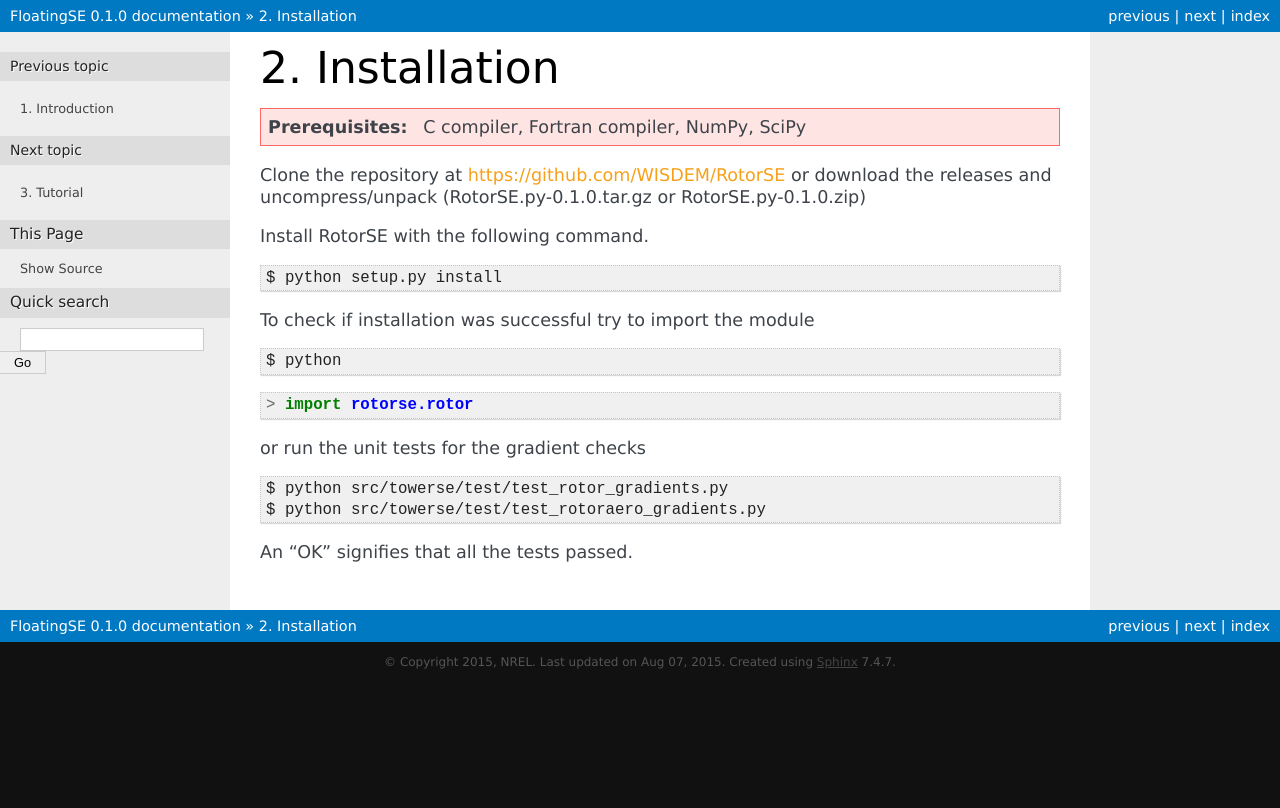
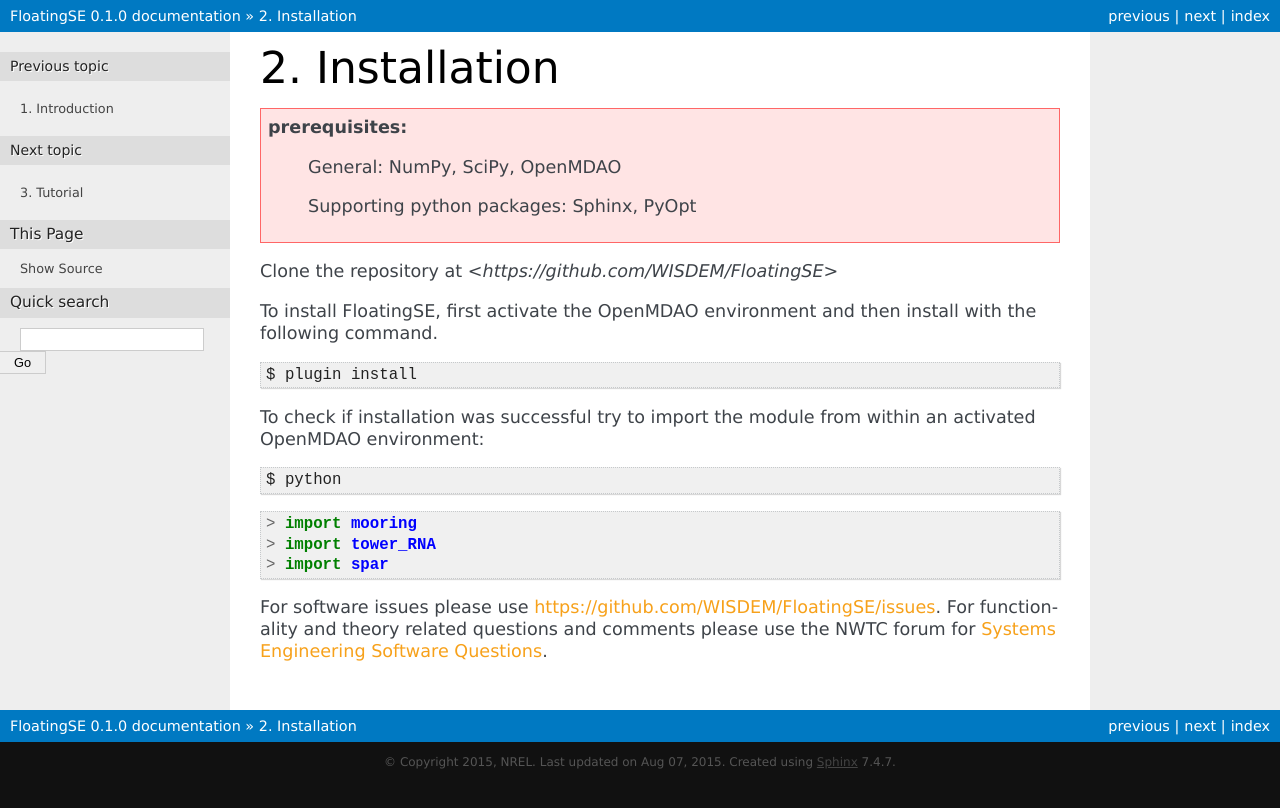
Before and after one commit to WISDEM/FloatingSE, a Sphinx documentation site: the page built from docs/installation.rst, in a window 1280 px wide. Shown: the top 808 px of the page. Built offline with Sphinx 7.4.7, drawn with Linux system fonts in a browser that asks for light colours; some of the changed lines change nothing that is shown.

Commit message:
added docs

```diff
--- a/docs/documentation.rst
+++ b/docs/documentation.rst
@@ -1,107 +1,85 @@
-.. module:: ccblade
+.. _documentation-label:
 
-.. _interfaces-label:
+Documentation
+-------------
 
-Module Documentation
---------------------
+Documentation for FloatingSE
+^^^^^^^^^^^^^^^^^^^^^^^^^^^^^^^^^
 
-The main methodology is contained in :ref:`CCBlade <ccblade-class-label>`.  Airfoil data is provided by any object that implements :ref:`AirfoilInterface <airfoil-interface-label>`.  The helper class :ref:`CCAirfoil <ccairfoil-class-label>` is provided as a useful default implementation for AirfoilInterface.  If CCAirfoil is not used, the user must provide an implementation that produces :math:`C^1` continuous output (or else accept non-smooth aerodynamic calculations from CCBlade).  Some of the underlying implementation for CCBlade is written in Fortran for computational efficiency.
+The following inputs and outputs are defined for NREL_CSM_BOS:
 
-.. only:: latex
+.. literalinclude:: ../src/plant_costsse/nrel_csm_bos/nrel_csm_bos.py
+    :language: python
+    :start-after: bos_csm_assembly(Assembly)
+    :end-before: def configure(self)
+    :prepend: class bos_csm_assembly(Assembly):
 
-    An HTML version of this documentaion is available that is better formatted for reading the code documentation and contains hyperlinks to the source code.
+Referenced Balance of Station Cost Modules
+===========================================
+.. module:: plant_costsse.nrel_csm_bos.nrel_csm_bos
+.. class:: bos_csm_component
+.. class:: bos_csm_assembly
 
-.. _airfoil-interface-label:
-
-Airfoil Interface
-^^^^^^^^^^^^^^^^^
-The airfoil objects used in CCBlade need only implement the following evaluate() method.  Although using :ref:`CCAirfoil <ccairfoil-class-label>` for the implementation is recommended, any custom class can be used.
-
-
-.. rubric:: Class Summary:
-
-.. autointerface:: AirfoilInterface
+Referenced PPI Index Models (via commonse.config)
+=================================================
+.. module:: commonse.csmPPI
+.. class:: PPI
 
 
 
-.. _ccairfoil-class-label:
+.. currentmodule:: plant_costsse.nrel_csm_opex.nrel_csm_opex
 
-CCAirfoil Class
-^^^^^^^^^^^^^^^
-CCAirfoil is a helper class used to evaluate airfoil data with a continuously differentiable bivariate spline across the angle of attack and Reynolds number.  The degree of the spline polynomials across the Reynolds number is summarized in the following table (the same applies to the angle of attack although generally, the number of points for the angle of attack is much larger).
+Documentation for NREL_CSM_OPEX
+^^^^^^^^^^^^^^^^^^^^^^^^^^^^^^^^^
 
-.. only:: latex
+The following inputs and outputs are defined for NREL_CSM_OPEX:
 
-    TABLE CAPTION:: Degree of spline across Reynolds number.
+.. literalinclude:: ../src/plant_costsse/nrel_csm_opex/nrel_csm_opex.py
+    :language: python
+    :start-after: opex_csm_assembly(Assembly)
+    :end-before: def configure(self)
+    :prepend: class opex_csm_assembly(Assembly):
 
-========= =====================
-len(Re)    degree of spline
-========= =====================
-1            constant
-2            linear
-3            quadratic
-4+           cubic
-========= =====================
+Referenced Operational Expenditure Modules
+===========================================
+.. module:: plant_costsse.nrel_csm_opex.nrel_csm_opex
+.. class:: opex_csm_component
+.. class:: opex_csm_assembly
+
+Referenced PPI Index Models (via commonse.config)
+=================================================
+.. module:: commonse.csmPPI
+.. class:: PPI
 
 
-.. rubric:: Class Summary:
+.. currentmodule:: plant_costsse.ecn_offshore_opex.ecn_offshore_opex
 
-.. only:: latex
+Documentation for ECN_Offshore_OPEX
+^^^^^^^^^^^^^^^^^^^^^^^^^^^^^^^^^^^^
 
-    .. autoclass:: CCAirfoil
-        :members:
+The following inputs and outputs are defined for NREL_CSM_OPEX:
 
+.. literalinclude:: ../src/plant_costsse/ecn_offshore_opex/ecn_offshore_opex.py
+    :language: python
+    :start-after: opex_ecn_assembly(Assembly)
+    :end-before: def __init__(self, ssfile=None)
+    :prepend: class opex_ecn_assembly(Assembly):
 
-.. only:: html
+Referenced Operational Expenditure Modules
+===========================================
+.. module:: plant_costsse.ecn_offshore_opex.ecn_offshore_opex
+.. class:: opex_ecn_offshore_component
+.. class:: opex_ecn_assembly
 
-    .. autoclass:: CCAirfoil
+Supporting Models Including Excel Wrapper (via CommonSE)
+=========================================================
+.. module:: plant_costsse.ecn_offshore_opex.ecnomXLS
+.. class:: ecnomXLS
 
-        .. rubric:: Methods
-        .. autosummary::
-            :nosignatures:
+.. module:: commonse.xcel_wrapper
+.. class:: ExcelWrapper
 
-            ~CCAirfoil.initFromAerodynFile
-            ~CCAirfoil.evaluate
-
-
-.. autogenerate
-    .. autosummary::
-        :toctree: generated
-
-        ~CCAirfoil.initFromAerodynFile
-        ~CCAirfoil.evaluate
-
-
-
-
-.. _ccblade-class-label:
-
-CCBlade Class
-^^^^^^^^^^^^^
-This class provides aerodynamic analysis of wind turbine rotor blades using BEM theory.  It can compute distributed aerodynamic loads and integrated quantities such as power, thrust, and torque.  An emphasis is placed on convergence robustness and differentiable output so that it can be used with gradient-based optimization.
-
-.. rubric:: Class Summary:
-
-
-.. only:: latex
-
-    .. autoclass:: CCBlade
-        :members:
-
-.. only:: html
-
-    .. autoclass:: CCBlade
-
-        .. rubric:: Methods
-        .. autosummary::
-            :nosignatures:
-
-            ~CCBlade.distributedAeroLoads
-            ~CCBlade.evaluate
-
-.. autogenerate
-    .. autosummary::
-        :toctree: generated
-
-        ~CCBlade.distributedAeroLoads
-        ~CCBlade.evaluate
+Referenced PPI Index Models (via commonse.config)
+=================================================
+.. module:: commonse.csmPPI
+.. class:: PPI
--- a/docs/index.rst
+++ b/docs/index.rst
@@ -1,11 +1,11 @@
-[CodeName]
+FloatingSE
 ==========
 
 .. only:: html
 
-    [Short Description of Code]
+    Internal structural analysis of the spar structure.
 
-    Author: `Your Name <mailto:email@domain.com>`_
+    Author: `Kelly Huang <mailto:yh393@cornell.edu>`_
 
     .. rubric:: Table of Contents
 
--- a/docs/installation.rst
+++ b/docs/installation.rst
@@ -1,21 +1,23 @@
 Installation
 ------------
 
-.. admonition:: Prerequisites
+.. admonition:: prerequisites
    :class: warning
 
-   C compiler, Fortran compiler, NumPy, SciPy
+	General: NumPy, SciPy, OpenMDAO
 
-Clone the repository at `<https://github.com/WISDEM/RotorSE>`_ or download the releases and uncompress/unpack
-(RotorSE.py-|release|.tar.gz or RotorSE.py-|release|.zip)
+	Supporting python packages: Sphinx, PyOpt
 
-Install RotorSE with the following command.
+Clone the repository at `<https://github.com/WISDEM/FloatingSE>`
+
+
+To install FloatingSE, first activate the OpenMDAO environment and then install with the following command.
 
 .. code-block:: bash
 
-   $ python setup.py install
+   $ plugin install
 
-To check if installation was successful try to import the module
+To check if installation was successful try to import the module from within an activated OpenMDAO environment:
 
 .. code-block:: bash
 
@@ -23,17 +25,12 @@
 
 .. code-block:: python
 
-    > import rotorse.rotor
+	> import mooring
+	> import tower_RNA
+	> import spar
 
-or run the unit tests for the gradient checks
-
-.. code-block:: bash
-
-   $ python src/towerse/test/test_rotor_gradients.py
-   $ python src/towerse/test/test_rotoraero_gradients.py
-
-An "OK" signifies that all the tests passed.
+For software issues please use `<https://github.com/WISDEM/FloatingSE/issues>`_.  For functionality and theory related questions and comments please use the NWTC forum for `Systems Engineering Software Questions <https://wind.nrel.gov/forum/wind/viewtopic.php?f=34&t=1002>`_.
 
 .. only:: latex
 
-    An HTML version of this documentation that contains further details and links to the source code is available at `<http://wisdem.github.io/RotorSE>`_
+    An HTML version of this documentation that contains further details and links to the source code is available at `<http://wisdem.github.io/FloatingSE>`_
--- a/docs/intro.rst
+++ b/docs/intro.rst
@@ -1,6 +1,3 @@
 Introduction
 ------------
-
-High-level overview of code.  Probably just a few paragraphs.  Math can be added using :math:`\exp^x`, you can refer to other sections like :ref:`theory`, and link to the web like `f2py <http://www.scipy.org/F2py/>`_.
-
-If your intro is really short, you may consider omitting this section and just including your description on the index.rst page.
+The set of models contained in this FloatingSE are used to analyze the internal stability of the floating spar-buoy structure for offshore wind turbines.The mooring compoenent is a simplistic model, and a preliminary cost analysis based on price per tonne is also included.
--- a/docs/theory.rst
+++ b/docs/theory.rst
@@ -3,17 +3,8 @@
 Theory
 ------
 
-.. note::
+The theory for the models in this software are based on the API Bulletin 2U for Stability of Cylindrical Shells and idealistic force-moment equations. The sizing tool requires input from adjacent compoenents, such as rotor and tower mass.
 
-    If you need a call out
-
-Put a description of your theory in this page.  You may need full line math
-
-.. math::
-
-    (a, a^\prime) = f_{fp}(a, a^\prime)
-
-You can reference entires in your bibliography on any of the pages using :cite:`Ning2013A-simple-soluti`, where the BibTeX citation key is used.  The code below will generate your bibliography assuming you have put your references in references.bib.
 
 .. only:: html
 
--- a/docs/tutorial.rst
+++ b/docs/tutorial.rst
@@ -1,30 +1,45 @@
 .. _tutorial-label:
 
-.. currentmodule:: rotorse.rotoraero
+.. currentmodule:: plant_costsse.docs.examples.example
+
 
 Tutorial
 --------
 
-You can refer to classes (:class:`AeroBase`), or methods (:meth:`CCAirfoil.initFromAerodynFile`) assuming you have set the module with ..currentmodule or ..module.  You can also refer to modules :mod:`rotorse.rotoraero`.
+Tutorial for FloatingSE
+^^^^^^^^^^^^^^^^^^^^^^^^^^^^
 
-You might want to include a figure (:num:`Figure #somelabel-fig`)
+As an example, let us study the OC3 spar structure for a floating offshore wind turbine.
 
-.. _somelabel-fig:
+The first step is to import the relevant files and set up the component.
 
-.. figure:: /images/figurename.*
-    :height: 4in
-    :align: center
+.. literalinclude:: examples/example.py
+    :start-after: # 1 ---
+    :end-before: # 1 ---
 
-    Caption goes here
+The model relies on some turbine and rotor as well as environmental input parameters that must be specified.  In this case, the tower outer diameters, length, and mass, and the rotor-nacelle-assembly (RNA) mass, center of gravity, and rotor diameter need to be specified. For plant inputs, the number of sections in the spar, water depth, wind reference speed and height, and elevations of spar sections need to be specified. User inputs regarding the material properties of the spar and the mooring system is available if there is a desire to calibrate the model to some known parameters.In addition, the user can choose to specify a stiffener, or let the tool optimize on the best stiffener dimension based on curve fits.
 
-You can also include code from an example.  This is preferable to writing the actual code here in this page, because then you can run the example and test it.
+.. literalinclude:: examples/example.py
+    :start-after: # 2 ---
+    :end-before: # 2 ---
 
-.. literalinclude:: ../src/rotorse/rotoraerodefaults.py
-    :start-after: # --- rotor geometry
-    :end-before: # ---
+We can now evaluate the spar masses.
 
-Print out some results from the code
+.. literalinclude:: examples/example.py
+    :start-after: # 3 ---
+    :end-before: # 3 ---
 
->>> CP = [0.48329808]
->>> CT = [0.7772276]
->>> CQ = [0.06401299]
+We then print out the resulting mass values.
+
+.. literalinclude:: examples/example.py
+    :start-after: # 4 ---
+    :end-before: # 4 ---
+
+The result is:
+
+>>> total spar structure mass: 1809078 kg
+>>> shell mass: 1681870
+>>> bulkhead mass: 44484
+>>> stiffener mass: 82724
+
+However, the safety constraint in the last section of the spar was not met. Optimization with appropriate constraints will remedy this problem.
```
